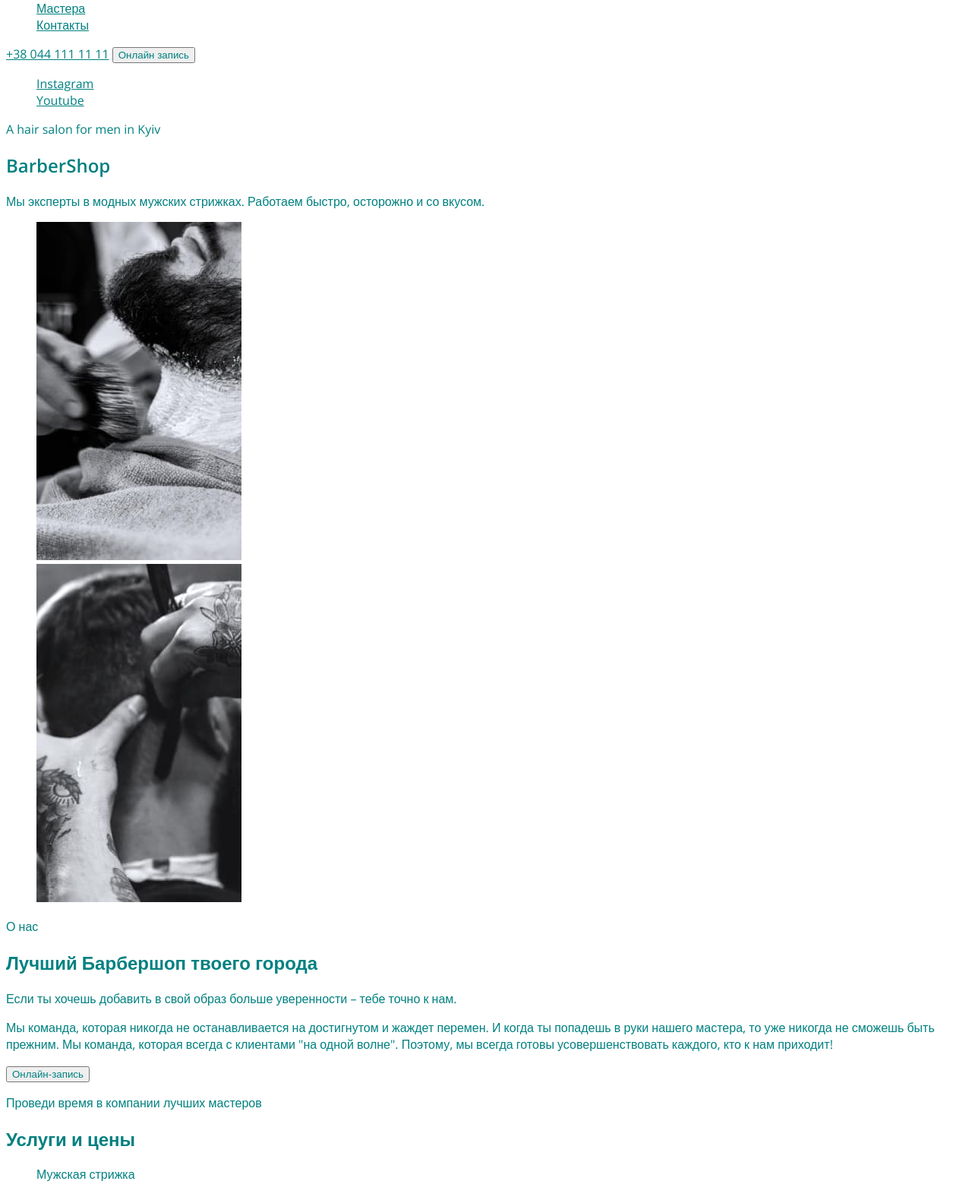
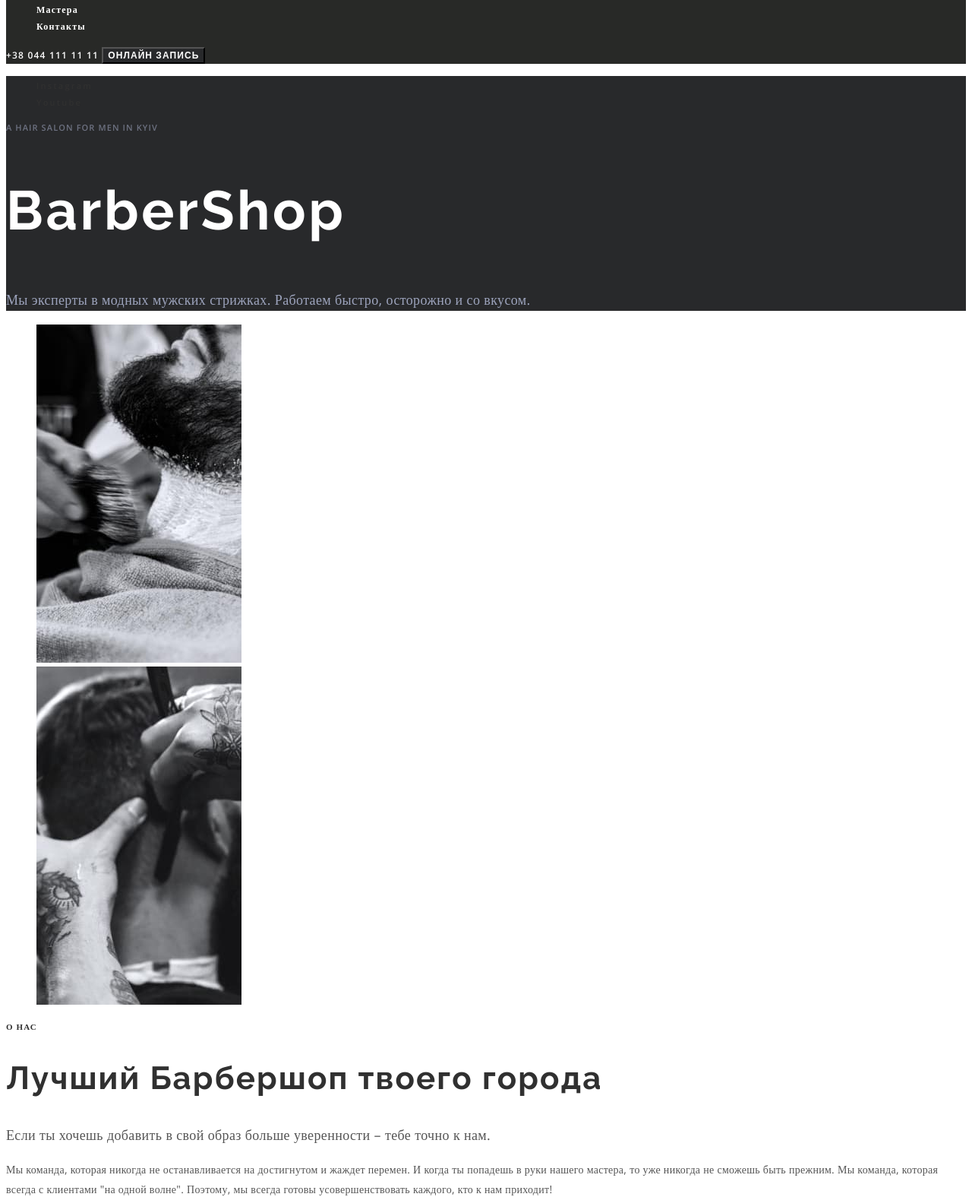
Before and after one commit to TetianaDoroshko/Barber-Shop, a plain HTML site: page index.html in a window 1280 px wide. Shown: the part 129-1704 px from the top of the page at 76% size. Drawn offline with nearby package versions, Linux system fonts and the light colour scheme.

Commit message:
Add styles

```diff
--- a/CSS/styles.css
+++ b/CSS/styles.css
@@ -1,6 +1,11 @@
+:root {
+  --accent-color: #ff6c00;
+  --first-title-color: #ffffff;
+  --second-title-color: #303030;
+}
+
 body {
   font-family: 'Open Sans', sans-serif;
-  color: tomato;
 }
 .list {
   list-style: none;
@@ -9,6 +14,173 @@ body {
   text-decoration: none;
 }
 
-* {
-  color: teal;
+/* Header */
+
+.header {
+  background-color: rgb(40, 41, 39);
 }
+.header-link,
+.header-tel {
+  font-family: Open Sans;
+  font-weight: 600;
+  font-size: 12px;
+  line-height: 1.33;
+  letter-spacing: 0.1em;
+  color: #ffffff;
+}
+.header-link:hover,
+.header-link:focus,
+.header-tel:hover,
+.header-tel:focus {
+  color: var(--accent-color);
+}
+
+.header-button {
+  font-family: inherit;
+  font-style: normal;
+  font-weight: 600;
+  font-size: 12px;
+  line-height: 1.33;
+  letter-spacing: 0.09em;
+  text-transform: uppercase;
+  color: #ffffff;
+  background-color: #28292b;
+}
+.header-button:hover,
+.header-button:focus {
+  color: #ffffff;
+  background-color: var(--accent-color);
+}
+/* hero */
+.hero-link {
+  font-family: Open Sans;
+  font-style: normal;
+  font-weight: 600;
+  font-size: 11px;
+  line-height: 1.4;
+  letter-spacing: 0.2em;
+  color: var(--second-title-color);
+  text-decoration: none;
+}
+.hero-link:hover,
+.hero-link:focus {
+  color: var(--accent-color);
+}
+
+.hero {
+  background-color: #28292b;
+}
+.hero-pre-title {
+  font-family: Open Sans;
+  font-style: normal;
+  font-weight: 600;
+  font-size: 11px;
+  line-height: 15px;
+  letter-spacing: 0.1em;
+  text-transform: uppercase;
+  color: rgba(157, 164, 189, 0.6);
+}
+.hero-title {
+  font-family: Raleway;
+  font-style: normal;
+  font-weight: 700;
+  font-size: 72px;
+  line-height: 1.18;
+  letter-spacing: 0.05em;
+  color: #ffffff;
+}
+.hero-aftertitle {
+  font-family: Open Sans;
+  font-style: normal;
+  font-weight: normal;
+  font-size: 18px;
+  line-height: 1.67;
+  letter-spacing: 0.02em;
+  color: #9da4bd;
+}
+/* About us */
+.about-pre-title {
+  font-family: Open Sans;
+  font-style: normal;
+  font-weight: 600;
+  font-size: 11px;
+  line-height: 1.45;
+  letter-spacing: 0.1em;
+  text-transform: uppercase;
+  color: #303030;
+}
+.about-title {
+  font-family: Raleway;
+  font-style: normal;
+  font-weight: 700;
+  font-size: 42px;
+  line-height: 1.17;
+  letter-spacing: 0.05em;
+  color: #303030;
+}
+.about-after-title {
+  font-family: Open Sans;
+  font-style: normal;
+  font-weight: normal;
+  font-size: 18px;
+  line-height: 1.67;
+  letter-spacing: 0.02em;
+  color: #555555;
+}
+.about-text {
+  font-family: Open Sans;
+  font-style: normal;
+  font-weight: normal;
+  font-size: 14px;
+  line-height: 1.86;
+  letter-spacing: 0.02em;
+  color: #555555;
+}
+.about-button {
+  font-family: Open Sans;
+  font-style: normal;
+  font-weight: 600;
+  font-size: 12px;
+  line-height: 1.3;
+  letter-spacing: 0.09em;
+  text-transform: uppercase;
+  color: #303030;
+  background-color: #ffffff;
+}
+.about-button:hover {
+  background-color: var(--accent-color);
+}
+
+.prices {
+  background-color: #28292b;
+}
+.prices-pre-title {
+  font-family: Open Sans;
+  font-style: normal;
+  font-weight: 600;
+  font-size: 11px;
+  line-height: 1.45;
+  letter-spacing: 0.1em;
+  text-transform: uppercase;
+  color: rgba(157, 164, 189, 0.6);
+}
+.prices-title {
+  font-family: Raleway;
+  font-style: normal;
+  font-weight: bold;
+  font-size: 42px;
+  line-height: 1.2;
+  letter-spacing: 0.05em;
+  color: #ffffff;
+}
+.prices-item {
+  font-family: Open Sans;
+  font-style: normal;
+  font-weight: normal;
+  font-size: 18px;
+  line-height: 1.67;
+  text-align: right;
+  letter-spacing: 0.02em;
+  color: #9da4bd;
+}
+.prices-button;
--- a/index.html
+++ b/index.html
@@ -17,23 +17,23 @@
 <body>
     <header class="header">
         <nav class="header-nav">
-            <a class"link header-logo-link" href="./index.html"> <img src="./images/logo-1.svg" alt="Лого компании"></a>
+            <a class="link header-logo-link" href="./index.html"> <img src="./images/logo-1.svg" alt="Лого компании"></a>
             <ul class="list">
-                <li class="header-item"><a class"link header-link" href="">О нас</a></li>
-                <li class="header-item"><a class"link header-link" href="">Услуги и цены</a></li>
-                <li class="header-item"><a class"link header-link" href="">Мастера</a></li>
-                <li class="header-item"><a class"link header-link" href="">Контакты</a></li>
+                <li class="header-item"><a class="link header-link" href="">О нас</a></li>
+                <li class="header-item"><a class="link header-link" href="">Услуги и цены</a></li>
+                <li class="header-item"><a class="link header-link" href="">Мастера</a></li>
+                <li class="header-item"><a class="link header-link" href="">Контакты</a></li>
             </ul>
         </nav>
-        <a class"link" href="tel:+380441111111">+38 044 111 11 11</a>
-        <button type="button">Онлайн запись</button>
+        <a class="link header-tel" href="tel:+380441111111">+38 044 111 11 11</a>
+        <button class="header-button" type="button">Онлайн запись</button>
     </header>
     <main>
         <!-- Hero -->
         <section class="hero">
             <ul class="list hero-list">
-                <li class="hero-item"><a class"link" href="" target="_blank" rel="noopener noreferrer">Instagram</a></li>
-                <li class="hero-item"><a class"link" href="" target="_blank" rel="noopener noreferrer">Youtube</a></li>
+                <li class="hero-item"><a class="link hero-link" href="" target="_blank" rel="noopener noreferrer">Instagram</a></li>
+                <li class="hero-item"><a class="link hero-link" href="" target="_blank" rel="noopener noreferrer">Youtube</a></li>
             </ul>
             <p class="hero-pre-title">A hair salon for men in Kyiv</p>
             <h1 class="hero-title" lang="en">BarberShop</h1>
@@ -58,51 +58,51 @@
             <button class="about-button" type="button">Онлайн-запись</button>
         </section>
         <!-- Услуги и цены -->
-        <section>
-            <p>Проведи время в компании лучших мастеров</p>
-            <h2>Услуги и цены</h2>
-            <ul class="list">
-                <li>
+        <section class="prices">
+            <p class="prices-pre-title">Проведи время в компании лучших мастеров</p>
+            <h2 class="prices-title">Услуги и цены</h2>
+            <ul class="list price-list">
+                <li class="prices-item">
                     <p>Мужская стрижка</p>
                     <p>от 300 грн.</p>
                 </li>
-                <li>
+                <li class="prices-item">
                     <p>Стрижка бороды</p>
                     <p>от 200 грн.</p>
                 </li>
-                <li>
+                <li class="prices-item">
                     <p>Стрижка усов</p>
                     <p>от 200 грн.</p>
                 </li>
-                <li>
+                <li class="prices-item">
                     <p>Бритье опасной бритвой</p>
                     <p>от 200 грн</p>
                 </li>
             </ul>
-            <ul class="list">
-                <li>
+            <ul class="list price-list">
+                <li class="prices-item">
                     <p>Стрижка у стажера</p>
                     <p>от 50 грн.</p>
                 </li>
-                <li>
+                <li class="prices-item">
                     <p>Стрижка под насадку</p>
                     <p>от 200 грн.</p>
                 </li>
-                <li>
+                <li class="prices-item">
                     <p>Детская стрижка (до 12 лет)</p>
                     <p>от 300 грн.</p>
                 </li>
-                <li>
+                <li class="prices-item">
                     <p>Камуфлирование седины</p>
                     <p>от 200 грн</p>
                 </li>
             </ul>
-            <button type="button">Онлайн-запись</button>
+            <button class="prices-button" type="button">Онлайн-запись</button>
         </section>
         <!-- Наши преимущества -->
-        <section>
-            <ul class="list">
-                <li><span>600</span>
+        <section class="reasons">
+            <ul class="list reasons-list">
+                <li class="reasons-item"><span class="reasons-digit">600</span>
                     <p>Довольных клиентов в день</p>
                 </li>
                 <li><span>50</span>
```
